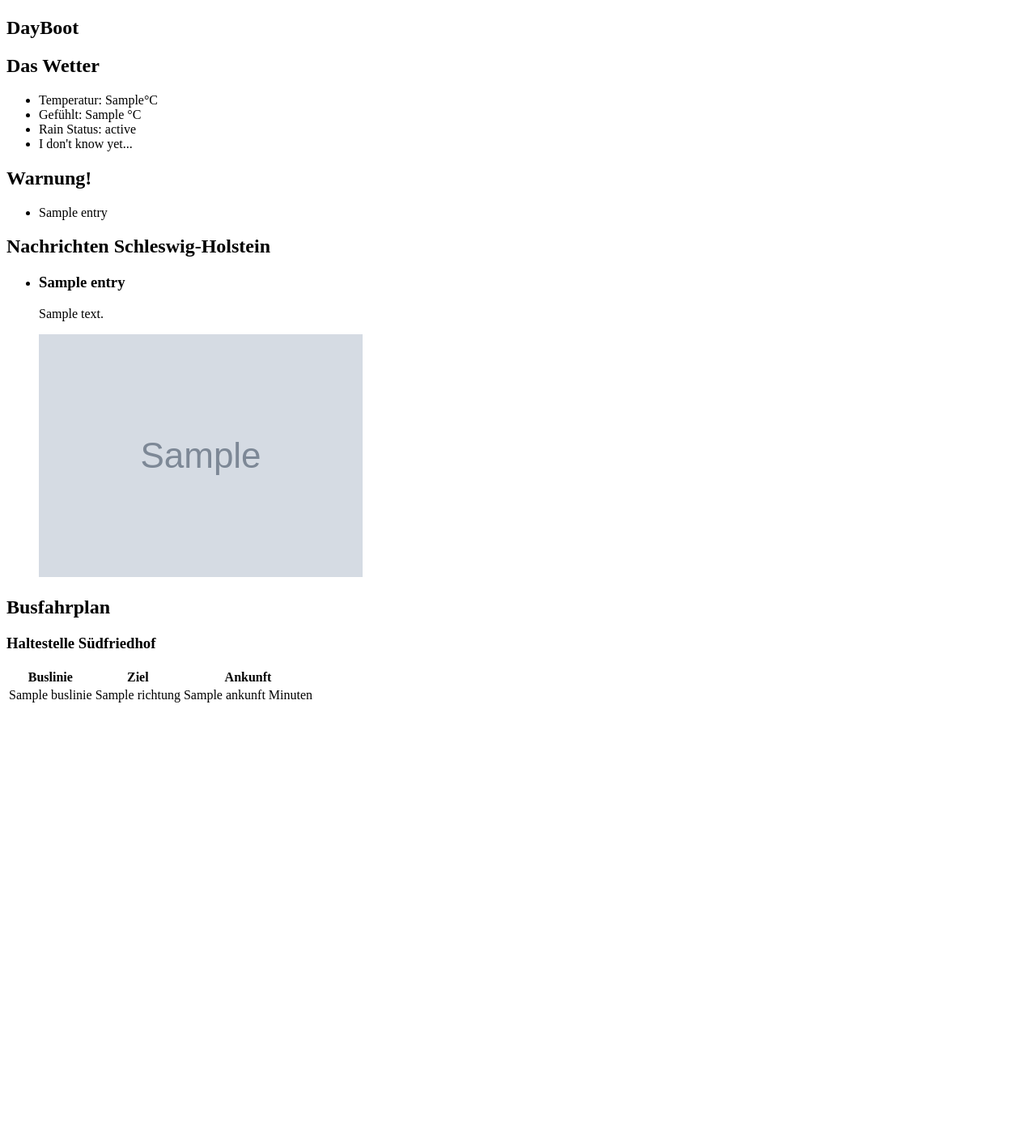
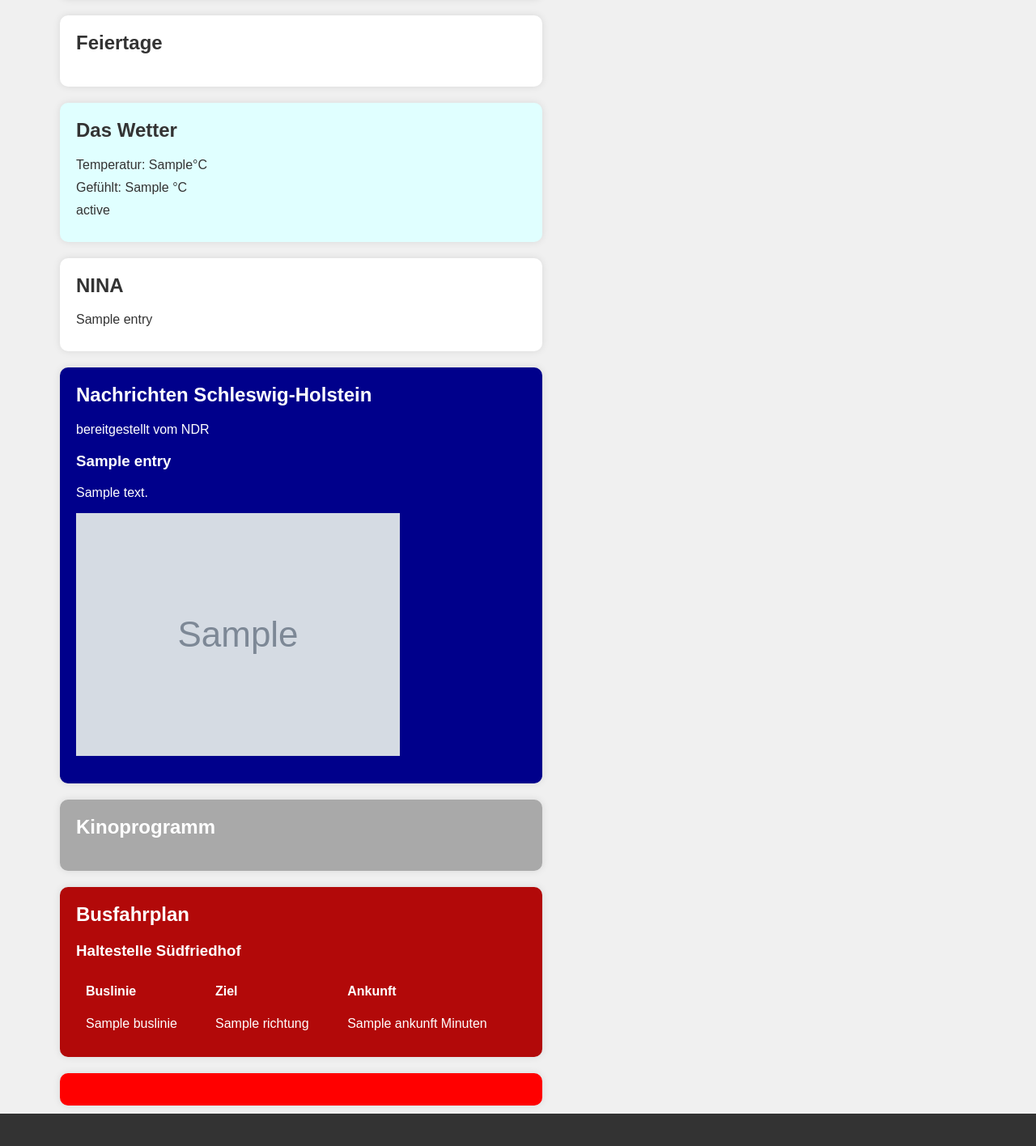
Before and after one commit to shipmatestallion1444/DayBoot, a Flask app: template backend/templates/dashboard.html in a window 1280 px wide. Shown: the part 311-1727 px from the top of the page at 81% size. Before the commit the page ends 1179 px from the top, so only its background shows below. Run offline with Flask 3, Linux system fonts and the light colour scheme; the template is opened without the code that fills it: most values are stand-ins (such as "Sample title", 1, 10 or a date in 2020); grey boxes marked "Sample" are stand-in pictures.

Commit message:
Add styling; fixed bug in nina.py

```diff
--- a/backend/api/nina.py
+++ b/backend/api/nina.py
@@ -22,4 +22,7 @@ def get_nina_warnings():
                 if "<br/>" in meldungsText:
                     meldungsText = meldungsText.replace("<br/>", " ")
                 warnungen_list.append(meldungsText)
-        return warnungen_list
+        if warnungen_list == []:
+            return "Aktuell keine Warnungen vorliegend."
+        else:
+            return warnungen_list
--- /dev/null
+++ b/backend/static/css/style.css
@@ -0,0 +1,118 @@
+body {
+    font-family: "Rubik", sans-serif;
+    font-weight: 400;
+    background-color: #f0f0f0;
+    margin: 0;
+    padding: 0;
+    color: #333;
+}
+
+header {
+    background-color: #333;
+    color: #fff;
+    padding: 10px 0;
+}
+
+header a img {
+    width: 80px;
+    height: auto;
+}
+
+nav {
+    width: 90%;
+    margin: auto;
+}
+
+main {
+    width: 90%;
+    margin: auto;
+    display: flex;
+    flex-wrap: wrap;
+    justify-content: space-between;
+}
+
+section {
+    background-color: #fff;
+    border-radius: 10px;
+    box-shadow: 0 0 10px rgba(0,0,0,0.1);
+    margin: 10px;
+    padding: 20px;
+    width: calc(50% - 20px);
+}
+
+section ul, section table {
+    margin: 0;
+    padding: 0;
+}
+
+section ul li {
+    list-style-type: none;
+    margin-bottom: 10px;
+}
+
+section h2 {
+    margin-top: 0;
+}
+
+table {
+    width: 100%;
+}
+
+table th, table td {
+    padding: 10px;
+    text-align: left;
+}
+
+footer {
+    background-color: #333;
+    color: #fff;
+    padding: 20px 0;
+    text-align: center;
+}
+
+.main {
+    display: flex;
+    flex-wrap: wrap;
+    justify-content: space-around;
+    padding: 1em;
+}
+
+.section {
+    flex: 1 1 calc(50% - 2em);
+    margin: 1em;
+    padding: 1em;
+    box-shadow: 0px 0px 5px 0px rgba(0,0,0,0.15);
+}
+
+#bus_arrivals {
+    background-color: #B20909;
+    color: white;
+}
+
+#local_news {
+    background-color: darkblue;
+    color: white;
+}
+
+#train_departures {
+    background-color: red;
+    color: white;
+}
+
+#weather {
+    background-color: lightcyan;
+}
+
+#cinema {
+    background-color: darkgray;
+    color: white;
+}
+
+#catastrophe_warnings.no-warnings {
+    background-color: lightgray;
+}
+
+#catastrophe_warnings.warnings {
+    background-color: red;
+    color: white;
+}
--- a/backend/templates/dashboard.html
+++ b/backend/templates/dashboard.html
@@ -6,6 +6,9 @@
     <meta name="viewport" content="width=device-width, initial-scale=1.0">
     <title>DayBoot</title>
     <link rel="icon" type="image/png" href="images/daybooticon.png">
+    <link href="css/style.css" rel="stylesheet" />
+    <link rel="stylesheet" type="text/css" href="{{ url_for('static', filename='css/style.css') }}">
+    <!--<link rel="stylesheet" type="text/css" href="{{ url_for('static', filename='css/style.css') }}"> -->
 </head>
 <body>
     <header>
@@ -19,10 +22,10 @@
             <h1>DayBoot</h1>
         </section>
         <section id="calendar">
-            <!-- Calendar content goes here -->
+            <h2>Kalenderdings</h2>
         </section>
         <section id="holidays">
-            <!-- Holiday content goes here -->
+            <h2>Feiertage</h2>
         </section>
         <section id="weather">
             <h2>Das Wetter</h2>
@@ -30,21 +33,27 @@
             <ul>
                 <li id="temperature_c">Temperatur: {{ entry.temperatur_c }}°C</li>
                 <li id="feels_like_temperature_c">Gefühlt: {{ entry.feels_like_c }} °C</li>
-                <li id="rain_status">Rain Status: {{ entry.rain_status }}</li>
-                <li id="rain_outlook">I don't know yet...</li>
+                <li id="rain_status">{{ entry.rain_status }}</li>
             </ul>
             {% endfor %}
         </section>
         <section id="catastrophe_warnings">
-            <h2 id="katwarnung">Warnung!</h2>
-            {% for entry in nina_data %}
-            <ul>
-                <li class="warntext">{{ entry }}</li>
-            </ul>
-            {% endfor %}
+            <h2 id="katwarnung">NINA</h2>
+            {% if nina_data is string %}
+                <ul>
+                    <li class="warntext">{{ nina_data }}</li>
+                </ul>
+            {% else %}
+                {% for entry in nina_data %}
+                <ul>
+                    <li class="warntext">{{ entry }}</li>
+                </ul>
+                {% endfor %}
+            {% endif %}
         </section>
         <section id="local_news">
             <h2>Nachrichten Schleswig-Holstein</h2>
+            <p>bereitgestellt vom NDR</p>
             <ul>
             {% for entry in localnews_data %}
             <li>
@@ -58,7 +67,7 @@
             </ul>
         </section>
         <section id="cinema">
-            <!-- Cinema content goes here -->
+            <h2>Kinoprogramm</h2>
         </section>
         <section id="bus_arrivals">
             <h2>Busfahrplan</h2>
```
